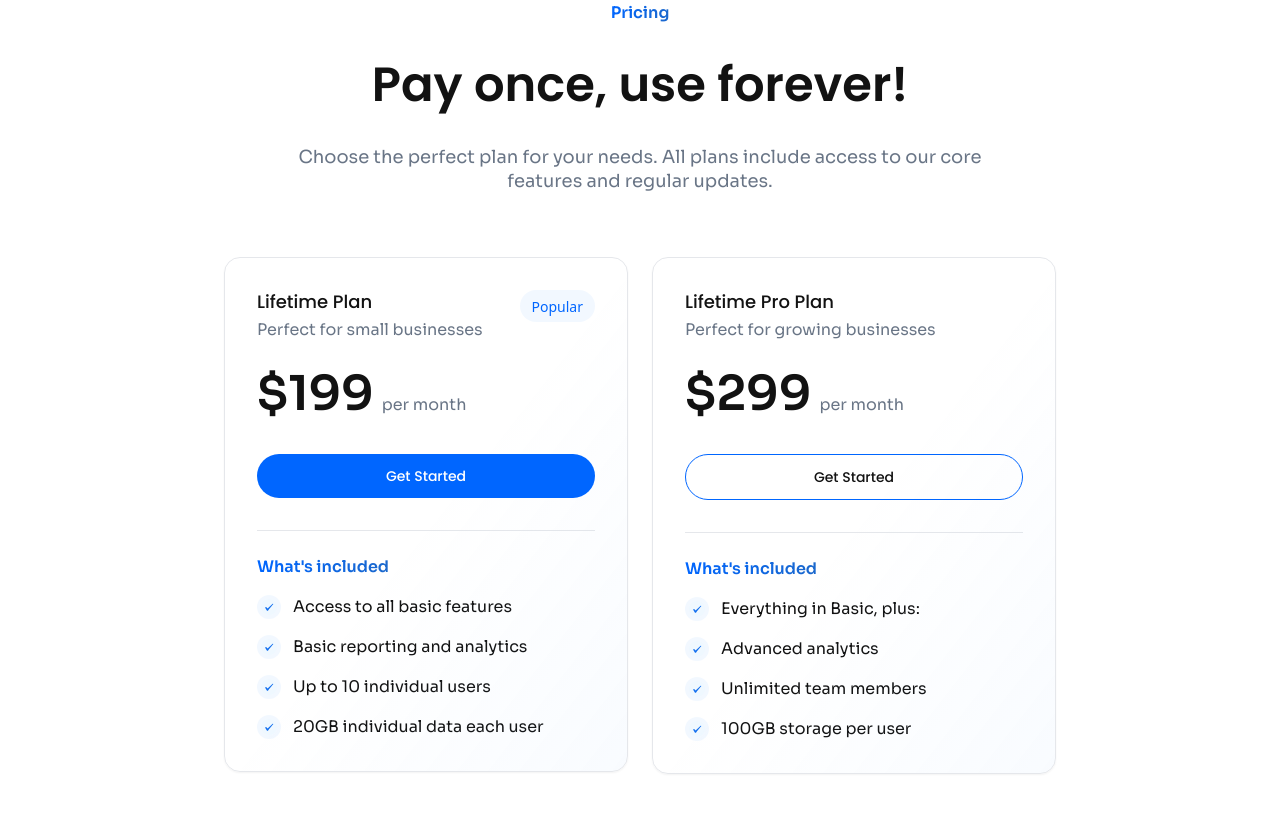
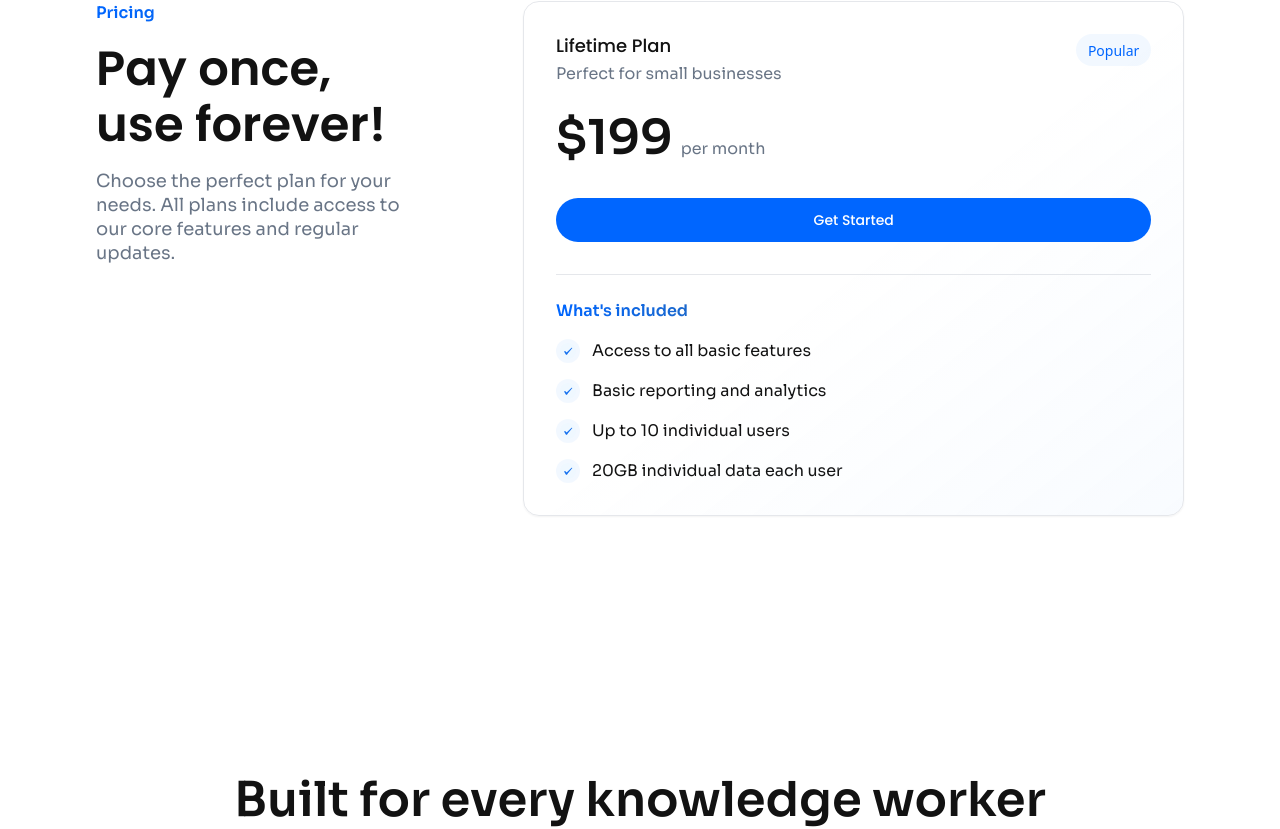
Before and after one commit to agishan1337/waveflow, a Nuxt app: page / in a window 1280 px wide. Shown: the part 2300-3129 px from the top of the page. Built offline with nearby package versions, Linux system fonts and the light colour scheme.

Commit message:
Pricing Section change

```diff
--- a/app.vue
+++ b/app.vue
@@ -133,20 +133,6 @@ const pricingData = {
       buttonLabel: "Get Started",
       buttonVariant: "primary",
       isPopular: true
-    },
-    {
-      planType: "Lifetime Pro Plan",
-      planDescription: "Perfect for growing businesses",
-      price: 299,
-      features: [
-        "Everything in Basic, plus:",
-        "Advanced analytics",
-        "Unlimited team members",
-        "100GB storage per user",
-
-      ],
-      buttonLabel: "Get Started",
-      buttonVariant: "tertiary"
     }
   ]
 };
--- a/components/PricingSection/PricingSection.vue
+++ b/components/PricingSection/PricingSection.vue
@@ -22,16 +22,20 @@ defineProps<PricingSectionProps>();
 </script>
 
 <template>
-    <section class="relative py-12 md:py-16 lg:py-32 flex flex-col gap-8 md:gap-12 lg:gap-16 items-center justify-center">
-         <div class="flex flex-col gap-4 md:gap-8 lg:max-w-4xl z-10 items-center px-4 md:px-16 lg:px-24">
-            <Chip label="Pricing"/>
-            <h2 class="text-body-extra-large md:text-h3 lg:text-h2 font-Poppins font-semibold md:font-semibold lg:font-semibold text-center text-textPrimary">{{ title }}</h2>
-            <p class="md:text-body-large text-body-small font-Sora text-textSecondary text-center">{{ description }}</p>
-         </div>
-         <div class="flex flex-col lg:flex-row gap-6 w-full max-w-5xl mx-auto h-full px-4 md:px-16 lg:px-24">
-            <div v-for="card in pricingCards" :key="card.planType" class="flex-1 h-full">
-                <PricingCard v-bind="card" class="h-full"/>
+    <section class="py-12 md:py-16 lg:py-32 px-4 md:px-16 lg:px-24">
+        <div class="flex flex-col lg:flex-row gap-8 md:gap-12 lg:gap-24 max-w-7xl mx-auto">
+            <div class="lg:w-1/3 flex flex-col gap-4">
+                <Chip label="Pricing"/>
+                <h2 class="text-body-extra-large md:text-h3 lg:text-h2 font-Poppins font-semibold md:font-semibold lg:font-semibold text-textPrimary">{{ title }}</h2>
+                <p class="md:text-body-large text-body-small font-Sora text-textSecondary">{{ description }}</p>
             </div>
-         </div>
+            <div class="lg:w-2/3">
+                <div class="flex flex-col lg:flex-row gap-6">
+                    <div v-for="card in pricingCards" :key="card.planType" class="flex-1 h-full">
+                        <PricingCard v-bind="card" class="h-full"/>
+                    </div>
+                </div>
+            </div>
+        </div>
     </section>
 </template>
```
